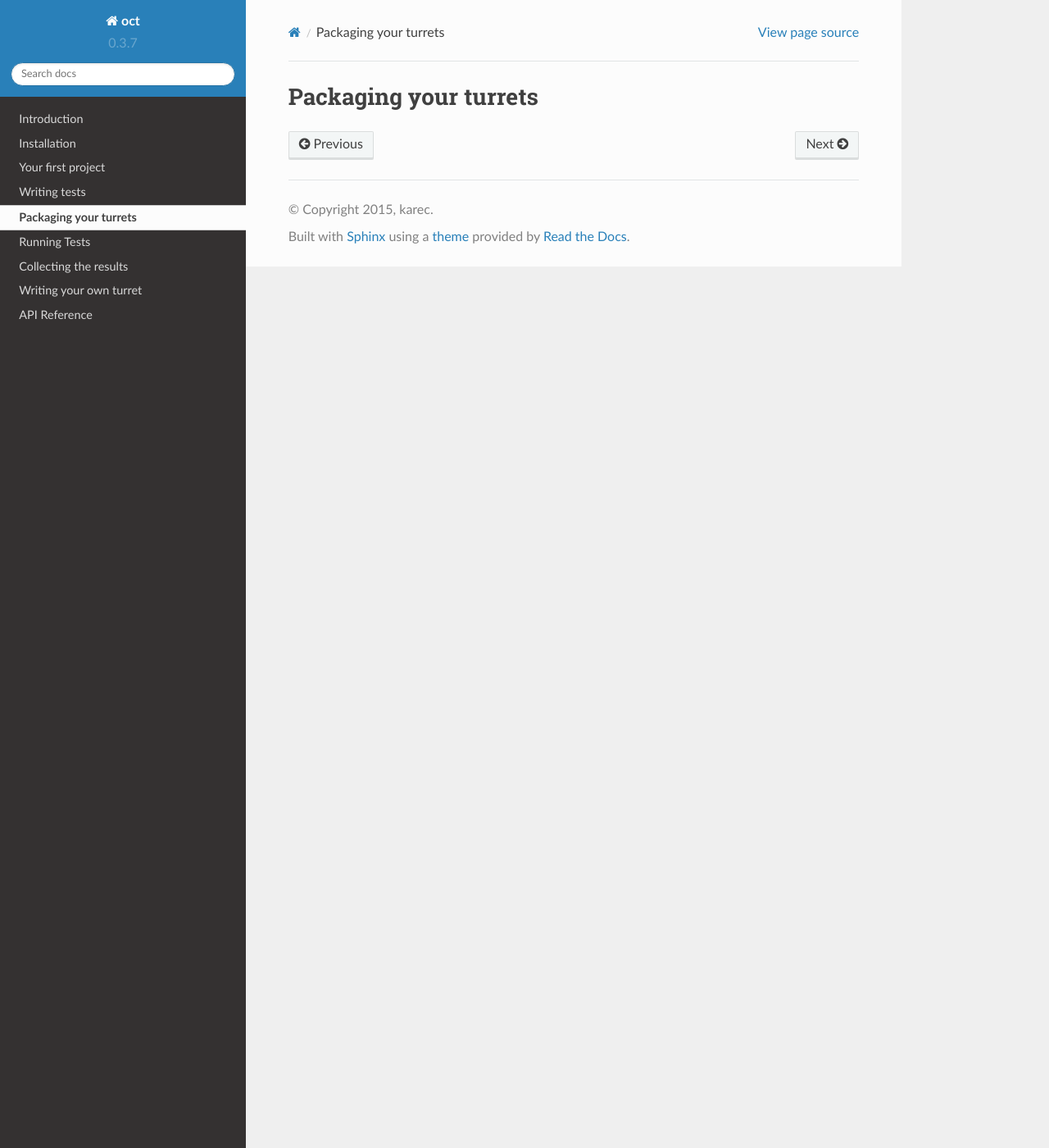
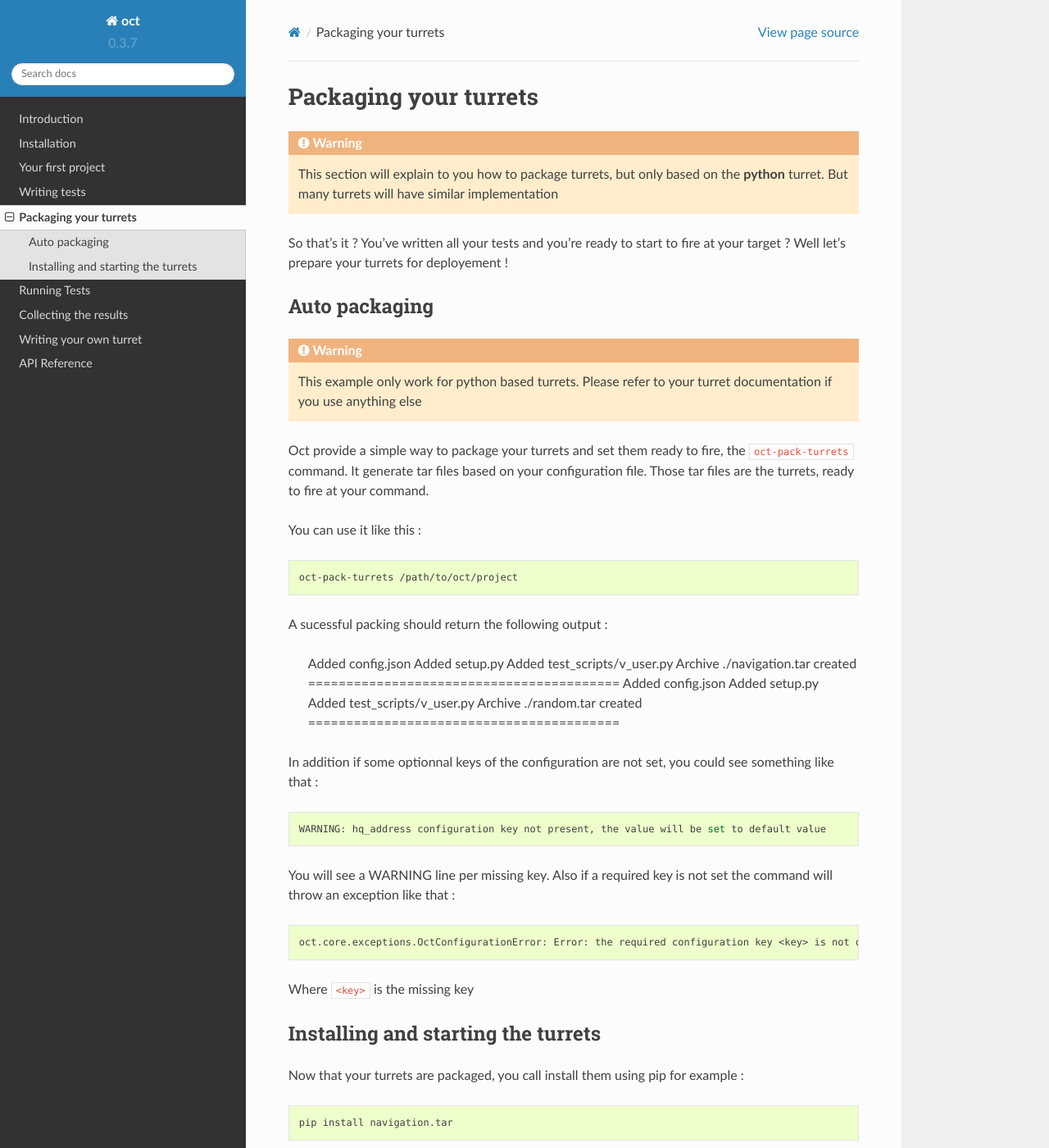
Before and after one commit to TheGhouls/oct, a Sphinx documentation site: the page built from doc/packaging_turrets.rst, in a window 1280 px wide and 1400 px high. Shown: the whole window at 82% size. Built offline with Sphinx 7.4.7 and the Read the Docs theme 2.0.0, drawn with Linux system fonts in a browser that asks for light colours; pages that are not in the unit, such as notebooks, are missing from menus; some of the changed text lies outside the part shown.

Commit message:
add packagaging turrets documentation

```diff
--- a/doc/packaging_turrets.rst
+++ b/doc/packaging_turrets.rst
@@ -1,2 +1,80 @@
 Packaging your turrets
 ======================
+
+.. warning::
+
+    This section will explain to you how to package turrets, but only based on the **python** turret. But many turrets will
+    have similar implementation
+
+So that's it ? You've written all your tests and you're ready to start to fire at your target ? Well let's prepare your turrets
+for deployement !
+
+Auto packaging
+--------------
+
+.. warning::
+
+    This example only work for python based turrets. Please refer to your turret documentation if you use anything else
+
+Oct provide a simple way to package your turrets and set them ready to fire, the ``oct-pack-turrets`` command.
+It generate tar files based on your configuration file. Those tar files are the turrets, ready to fire at your command.
+
+You can use it like this :
+
+.. code-block:: bash
+
+    oct-pack-turrets /path/to/oct/project
+
+A sucessful packing should return the following output :
+
+    Added config.json
+    Added setup.py
+    Added test_scripts/v_user.py
+    Archive ./navigation.tar created
+    =========================================
+    Added config.json
+    Added setup.py
+    Added test_scripts/v_user.py
+    Archive ./random.tar created
+    =========================================
+
+In addition if some optionnal keys of the configuration are not set, you could see something like that :
+
+.. code-block:: bash
+
+    WARNING: hq_address configuration key not present, the value will be set to default value
+
+You will see a WARNING line per missing key.
+Also if a required key is not set the command will throw an exception like that :
+
+.. code-block:: bash
+
+    oct.core.exceptions.OctConfigurationError: Error: the required configuration key <key> is not define
+
+Where ``<key>`` is the missing key
+
+Installing and starting the turrets
+-----------------------------------
+
+Now that your turrets are packaged, you call install them using pip for example :
+
+.. code-block:: bash
+
+    pip install navigation.tar
+
+This command will install all required packages listed under the ``turrets_requirements`` configuration key, plus the
+oct-turrets package itself.
+
+Once the installation is done you can start your turret using the ``oct-turrets-start`` like that :
+
+.. code-block:: bash
+
+    oct-turrets-start --tar navigation.tar
+
+And if everything is fine you should see this message :
+
+.. code-block:: bash
+
+    [2015-12-21 18:02:09,295: INFO | oct_turrets.turret] starting turret
+
+You are now ready to fire the target !
```
